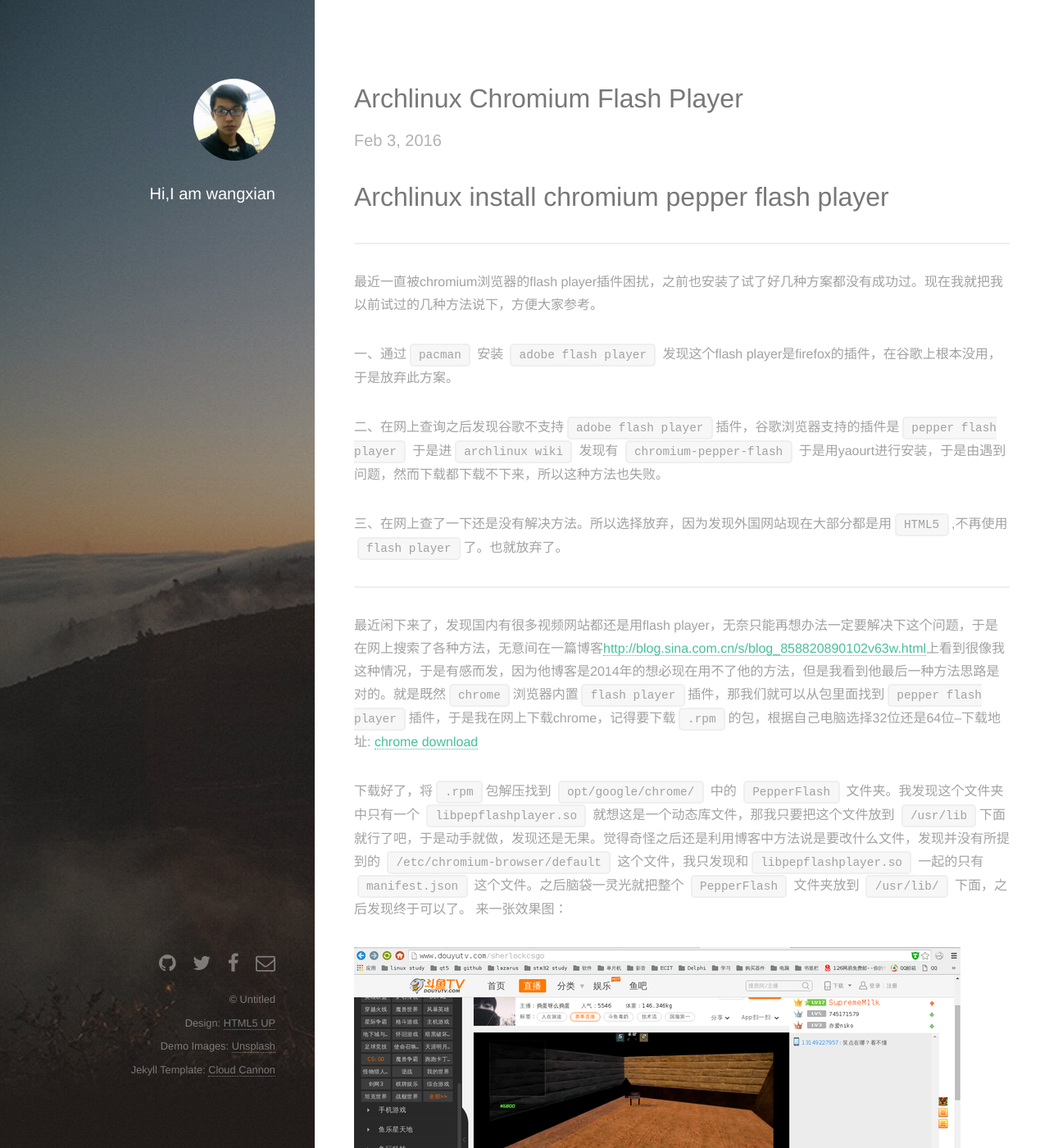
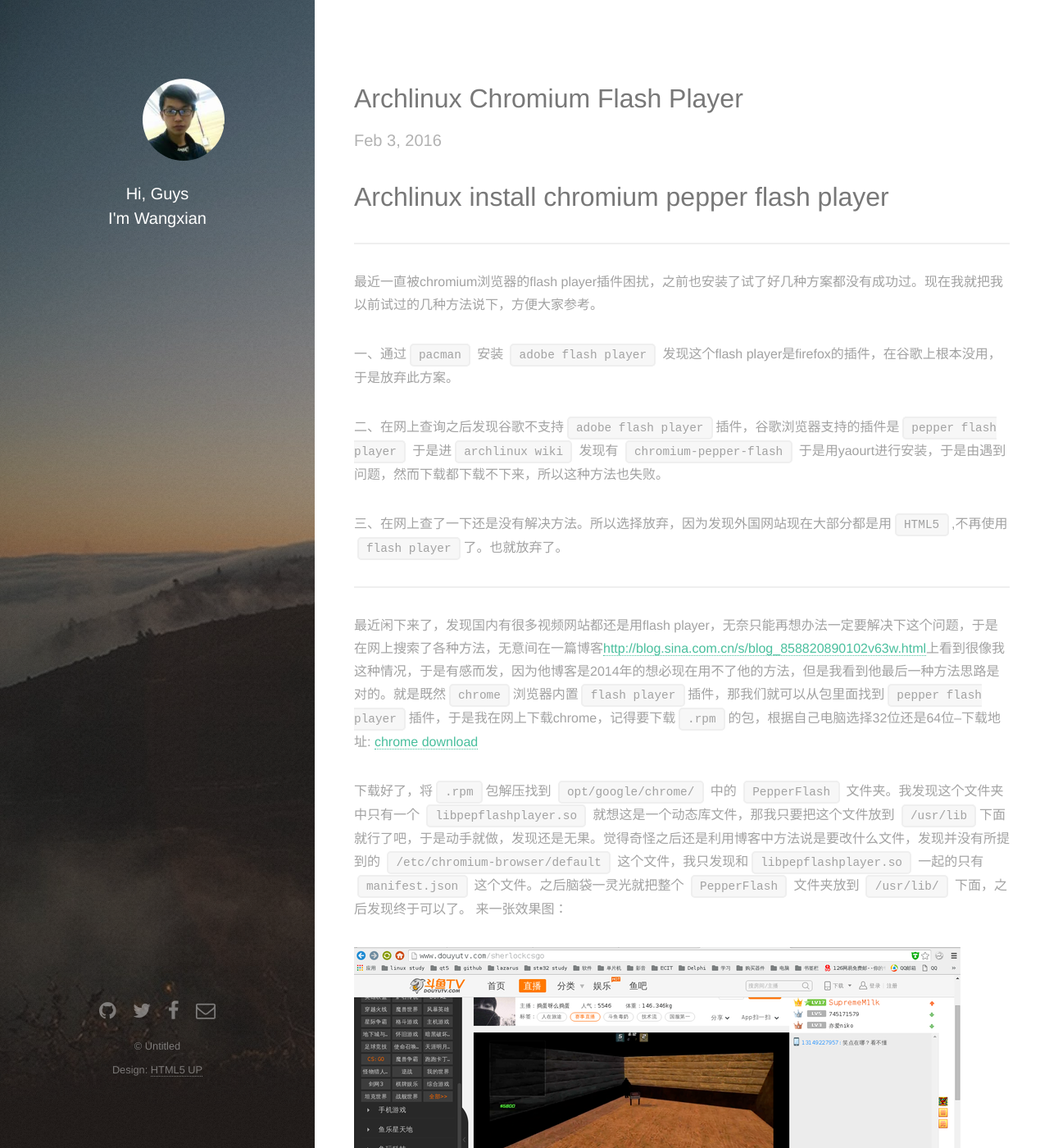
Before and after one commit to larriti/wangxian0718.github.io, a Jekyll site: the page built from index.html, in a window 1280 px wide and 1400 px high. Shown: the whole window at 82% size. Built offline with Jekyll 4.4.1, drawn with Linux system fonts in a browser that asks for light colours.

```diff
--- a/_config.yml
+++ b/_config.yml
@@ -7,7 +7,7 @@ description: > # this means to ignore newlines until "baseurl:"
   Write an awesome description for your new site here. You can edit this
   line in _config.yml. It will appear in your document head meta (for
   Google search results) and in your feed.xml site description.
-baseurl: ""                           # the subpath of your site, e.g. /blog/
+baseurl: "/blog/"                           # the subpath of your site, e.g. /blog/
 url: "http://wangxian0718.github.io"  # the base hostname & protocol for your site
 
 # Social links.
--- a/_layouts/default.html
+++ b/_layouts/default.html
@@ -22,7 +22,10 @@
 
       <header id="header">
           <a href="#" class="image avatar"><img src="/images/wangxian.jpg" alt="" /></a>
-          <h3><strong>Hi,I am wangxian</strong><br /></h3>
+          <h3>
+            Hi, Guys<br />
+            I'm <strong>Wangxian</strong>
+          </h3>
       </header>
 
 
@@ -82,7 +85,7 @@
 
               {% if site.email %}
               <li>
-                <a href="wangxian:{{ site.email }}" class="icon fa-envelope-o">
+                <a href="mailto:{{ site.email }}" class="icon fa-envelope-o">
                   <span class="label">Email</span>
                 </a>
               </li>
@@ -91,8 +94,6 @@
             <ul class="copyright">
                 <li>&copy; Untitled</li>
                 <li>Design: <a href="http://html5up.net">HTML5 UP</a></li>
-                <li>Demo Images: <a href="https://unsplash.com/">Unsplash</a></li>
-                <li>Jekyll Template: <a href="http://cloudcannon.com">Cloud Cannon</a></li>
             </ul>
         </footer>
 
--- a/css/style.css
+++ b/css/style.css
@@ -944,9 +944,9 @@
 		color: rgba(255, 255, 255, 0.5);
 		height: 100%;
 		left: 0;
-		padding: 8em 4em 0 0;
+		padding: 8em 0 0 0;
 		position: fixed;
-		text-align: right;
+		text-align: center;
 		top: 0;
 		width: 20%;
 	}
@@ -967,7 +967,7 @@
 		}
 
 		#header .image.avatar {
-			margin: 0 0 1em 0;
+			margin: 0 0 1em 4em;
 			width: 6.25em;
 		}
 
@@ -978,7 +978,7 @@
 		left: 0;
 		padding: 0 4em 6em 0;
 		position: fixed;
-		text-align: right;
+		text-align: center;
 		width: 20%;
 	}
 
@@ -1000,7 +1000,7 @@
 
 			#footer .copyright li {
 				border-left: solid 1px rgba(255, 255, 255, 0.25);
-				display: inline-block;
+				/*display: inline-block;*/
 				line-height: 1em;
 				margin-left: 0.75em;
 				padding-left: 0.75em;
```
